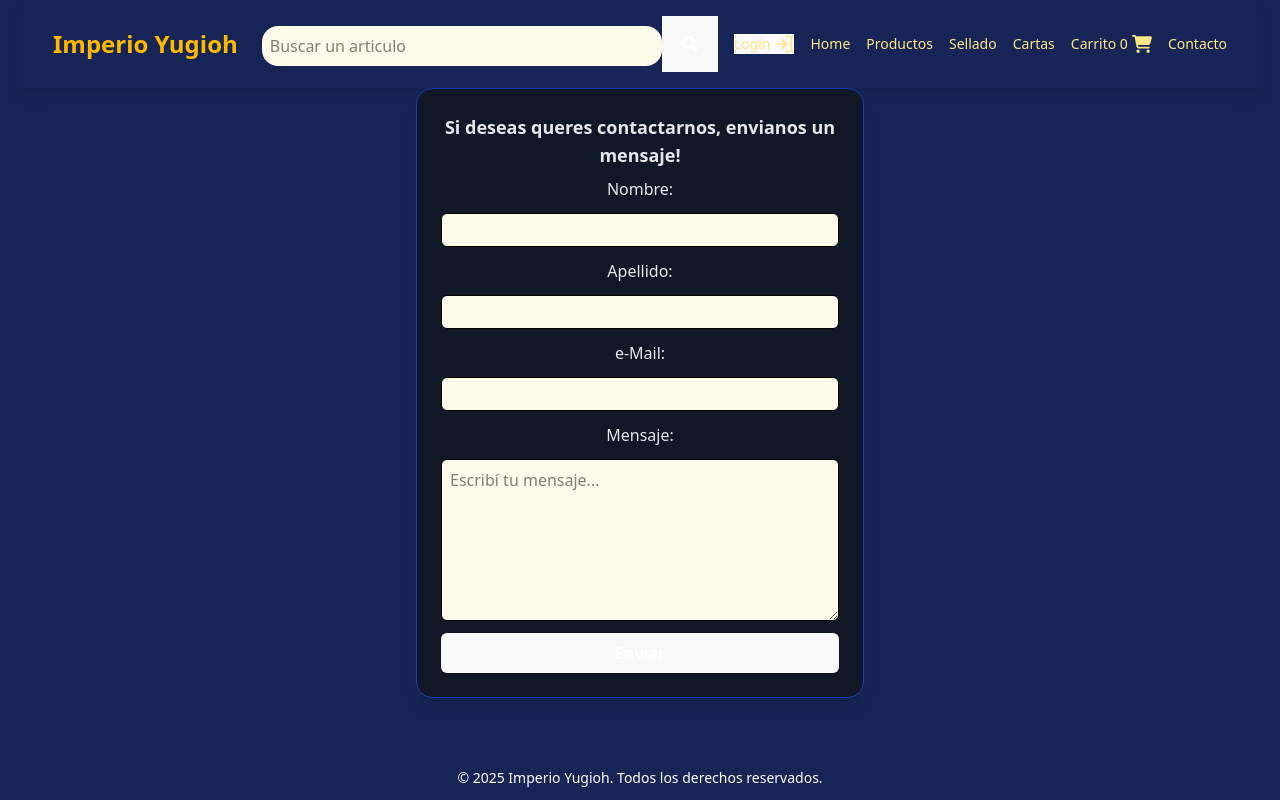
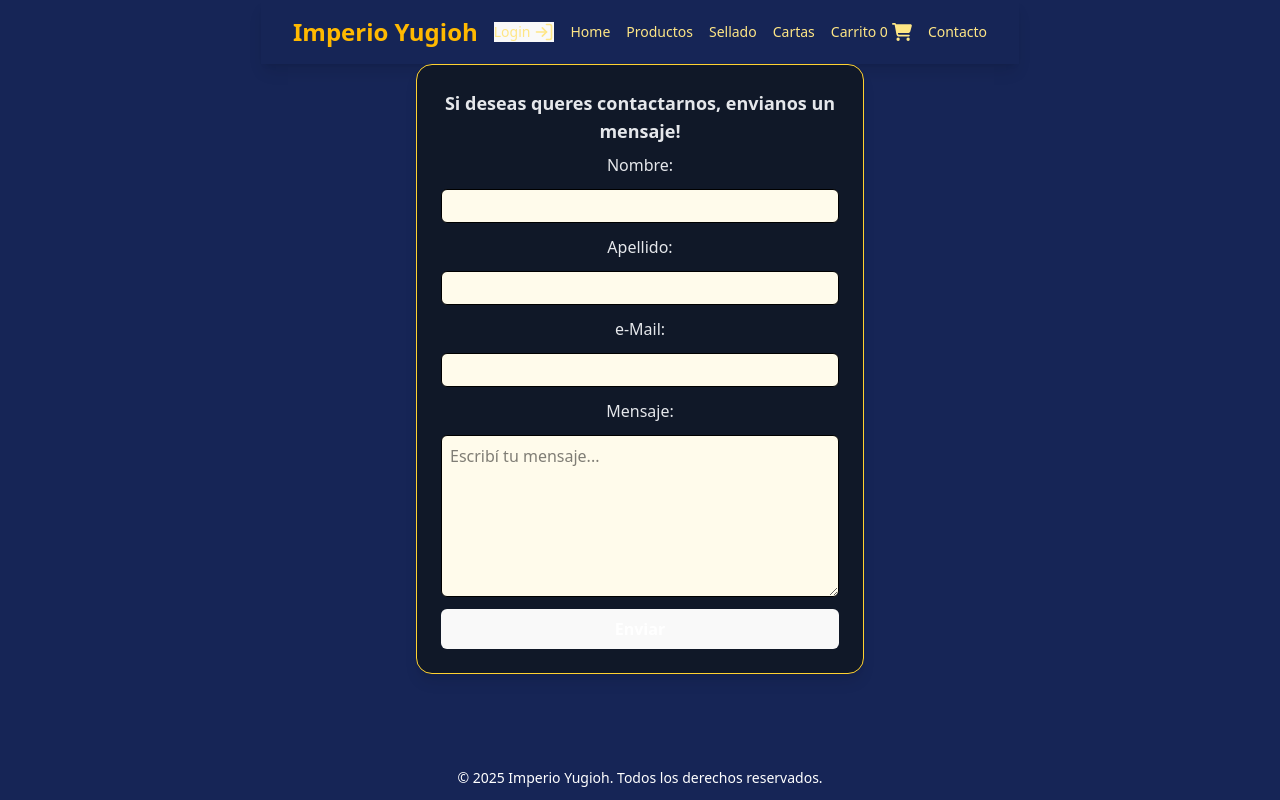
Before and after one commit to spawnew/tienda, a React (Vite) app: page /contacto in a window 1280 px wide. Built offline with nearby package versions, Linux system fonts and the light colour scheme.

Commit message:
mejora de estilos

```diff
--- a/src/Componentes/Contacto/Contacto.jsx
+++ b/src/Componentes/Contacto/Contacto.jsx
@@ -8,7 +8,7 @@ const Contacto = () => {
           action="https://formspree.io/f/xjkwddaw"
           method="post"
           id="form"
-          className="w-full max-w-md bg-gray-900 text-gray-200 mb-4 shadow-lg flex flex-col space-y-3 p-6 rounded-2xl border border-blue-800"
+          className="w-full max-w-md bg-gray-900 text-gray-200 mb-4 shadow-lg flex flex-col space-y-3 p-6 rounded-2xl border border-amber-300"
         >
           <legend className="text-lg font-bold mb-2 text-center">
             Si deseas queres contactarnos, envianos un mensaje!
--- a/src/Componentes/Form/Form.jsx
+++ /dev/null
@@ -1,37 +0,0 @@
-import React from 'react'
-import { useState } from 'react'
-import { FaSearch } from "react-icons/fa";
-import { Link } from 'react-router-dom'
-
-const Form = ({obtener}) => {
-
-  const [form, setForm] = useState({ producto: "" })
-     const handleChange = (e) => {
-         setForm({
-             ...form,
-             [e.target.name]: e.target.value
-         })
-     }
-   const handleSubmit = (e) => {
-     e.preventDefault()
-     console.log(form)
-     obtener(form)
-     setForm({  producto:"" })
-   }
-
-
-    return (
-      <div>
-
-<form onSubmit={handleSubmit}>
-                <input className='p-2 w-70  md:w-100  bg-amber-50 rounded-2xl text-black' type="text" onChange={handleChange} name="producto" value={form.producto} placeholder='Buscar un articulo'>
-                </input>
-                <Link to="/producto">
-                <button className='p-5 hover:border-1 hover:bg-black' type='submit'> <FaSearch /></button>
-</Link>
-            </form>
-    </div>
-  )
-}
-
-export default Form
--- a/src/Componentes/Navbar/Navbar.jsx
+++ b/src/Componentes/Navbar/Navbar.jsx
@@ -13,14 +13,12 @@ const Navbar = () => {
   return (
     <nav className="flex flex-col  bg-blue-950 md:flex-row  md:justify-between   items-center px-8 py-4 text-white shadow-lg gap-4">
 
-      <div className="flex flex-col md:flex-row items-center gap-6">
+      <div className="flex flex-col md:flex-row items-center gap-4">
         <NavLink to="/">
           <h1 className="font-bold text-2xl hover:scale-105 transition text-amber-400">Imperio Yugioh</h1>
         </NavLink>
 
-        <div className="w-full md:w-auto">
-          <Form />
-        </div>
+
       </div>
 
 
```
